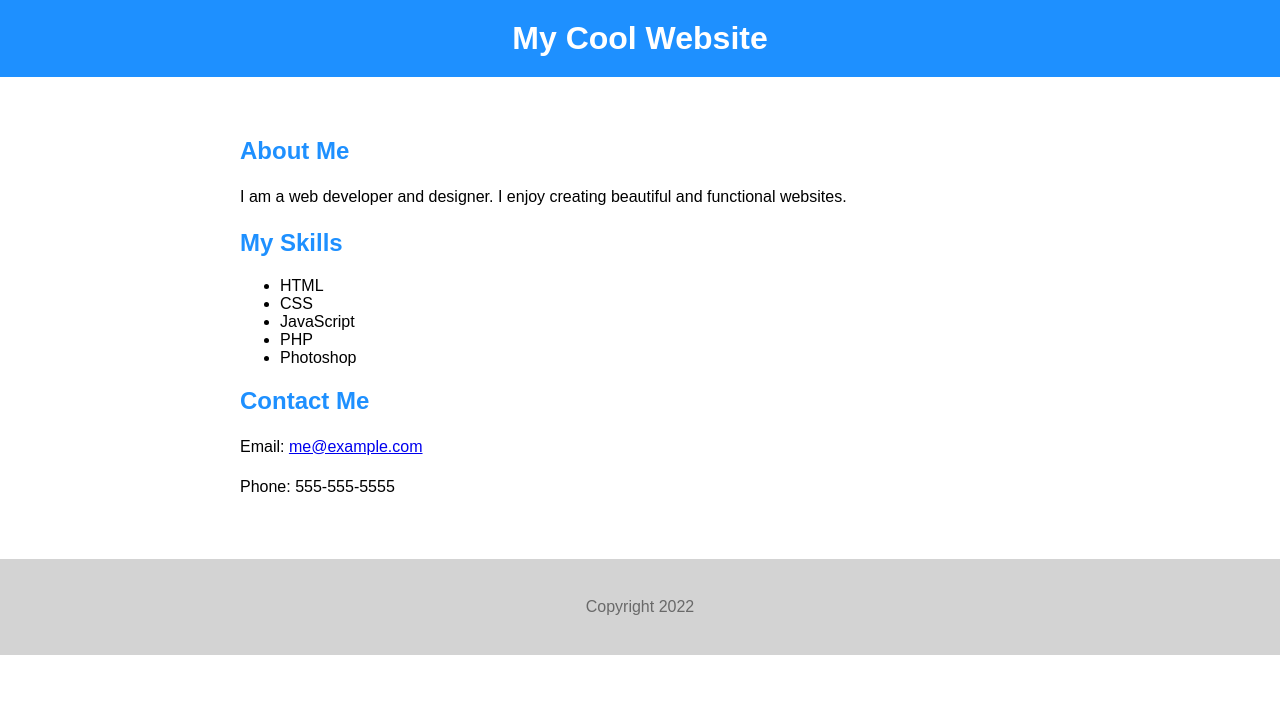
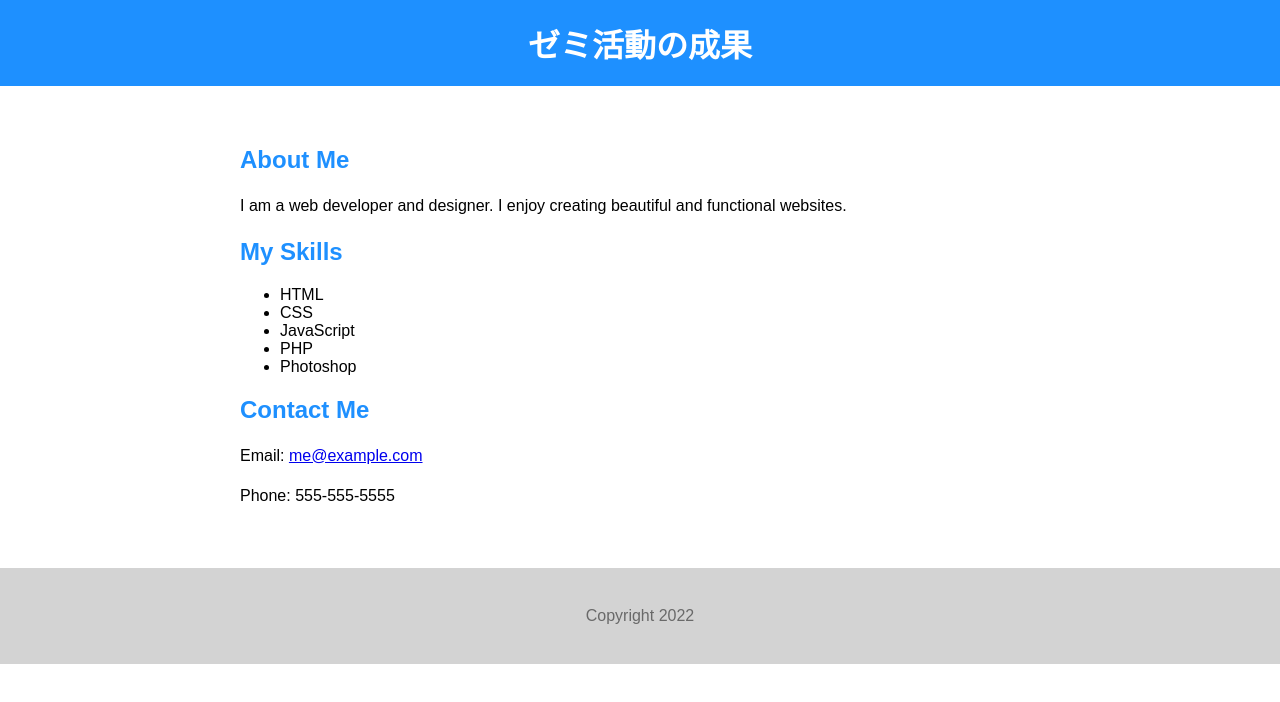
Before and after one commit to kkawailab/katsuhiko, a plain HTML site: page index.html in a window 1280 px wide. Drawn offline with Linux system fonts and the light colour scheme.

Commit message:
h1タイトルの修正

```diff
--- a/index.html
+++ b/index.html
@@ -16,7 +16,7 @@
   </head>
   <body>
     <header>
-      <h1>My Cool Website</h1>
+      <h1>ゼミ活動の成果</h1>
     </header>
     <main>
       <section>
```
